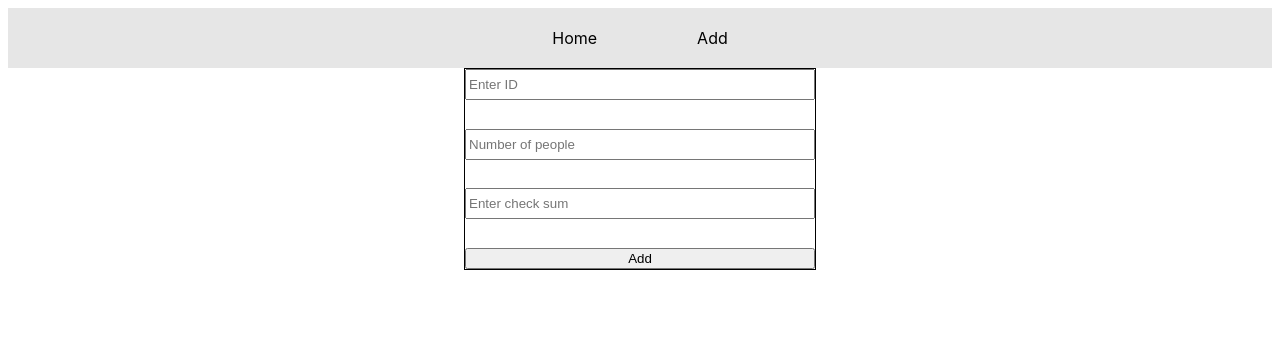
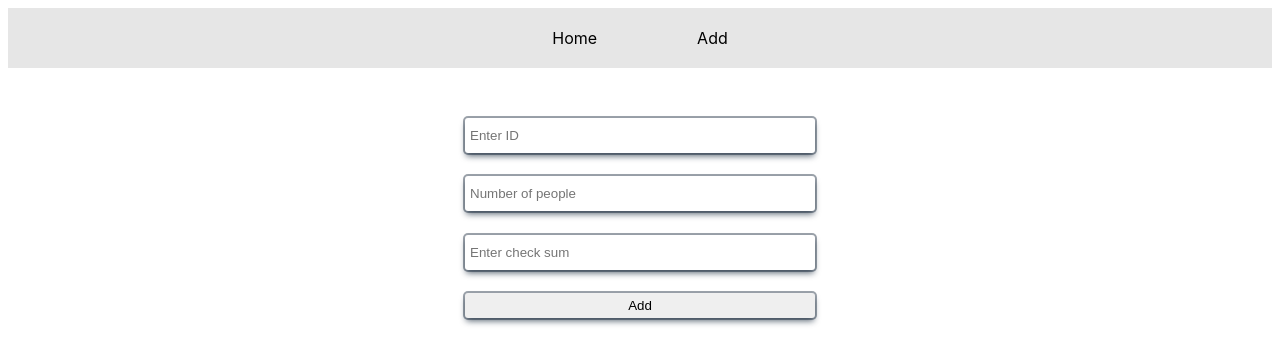
Before and after one commit to smakto/reactStudies, a React (Vite) app in the folder myReact/: page /add in a window 1280 px wide. Shown: the top 364 px of the page. Built offline with nearby package versions, Linux system fonts and the light colour scheme.

Commit message:
Touch ups to restaurant app.

```diff
--- a/myReact/20240513/src/styles/add.css
+++ b/myReact/20240513/src/styles/add.css
@@ -1,8 +1,8 @@
 .addFormWrapper {
   height: 200px;
   width: 350px;
-  border: 1px solid black;
-  margin: 0 auto;
+  /* border: 1px solid black; */
+  margin: 50px auto;
 }
 
 form {
@@ -13,6 +13,18 @@ form {
   justify-content: space-between;
 }
 
-form input {
+form input,
+.addFormWrapper button {
+  padding: 5px;
   height: 25px;
+  border: none;
+  border-radius: 3px;
+  box-shadow: rgba(6, 24, 44, 0.4) 0px 0px 0px 2px,
+    rgba(6, 24, 44, 0.65) 0px 4px 6px -1px,
+    rgba(255, 255, 255, 0.08) 0px 1px 0px inset;
 }
+
+.addFormWrapper button:hover {
+  background-color: rgb(7, 63, 43);
+  color: white;
+}
--- a/myReact/20240513/src/styles/table.css
+++ b/myReact/20240513/src/styles/table.css
@@ -1,6 +1,7 @@
 table {
   border: 1px solid black;
-  margin: 0 auto;
+  margin: 50px auto;
+  box-shadow: rgba(0, 0, 0, 0.24) 0px 3px 8px;
 }
 
 table,
@@ -10,6 +11,10 @@ td {
   text-align: center;
 }
 
+th {
+  padding: 5px;
+}
+
 .delConfirmationON {
   display: table-row;
 }
```
